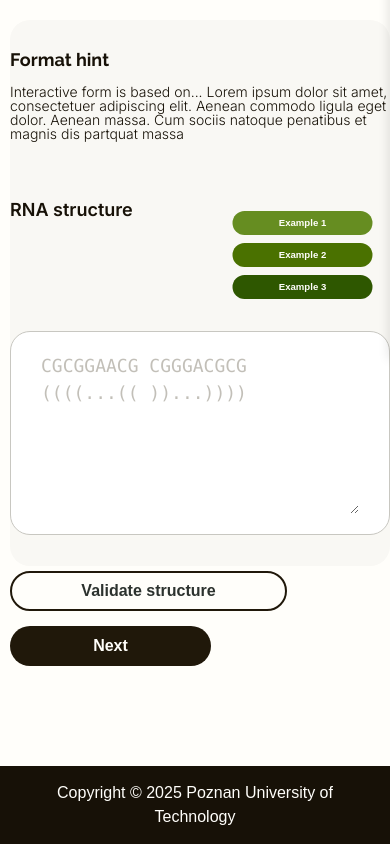
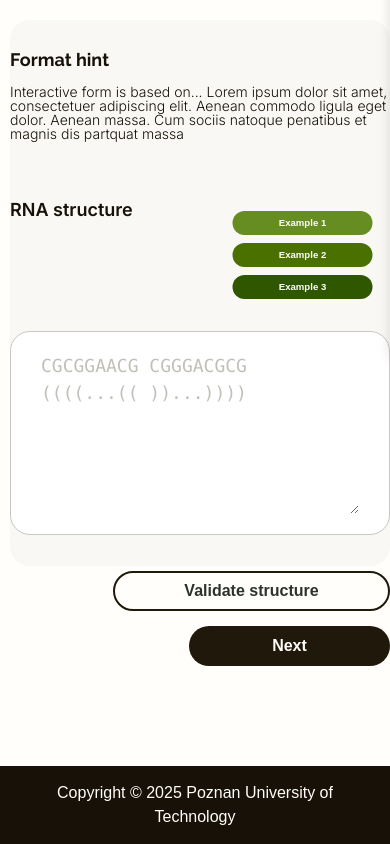
Before and after one commit to GraphaRNA-web/GraphaRNA-web, a Next.js app in the folder frontend/: page /submitJob in a window 390 px wide. Shown: the part 485-1329 px from the top of the page. Built offline with nearby package versions, Linux system fonts and the light colour scheme; a web font is replaced by a local one.

Commit message:
Poprawka przyciskow jeszcze raz do konca

```diff
--- a/frontend/app/styles/submitJob.css
+++ b/frontend/app/styles/submitJob.css
@@ -69,7 +69,7 @@
 .sjp-buttons-section{
     display: flex;
     flex-direction: row;
-    justify-content: flex-start;
+    justify-content: flex-end;
     gap: 15px;
     width: 100%;
     height: 40px;
@@ -361,6 +361,7 @@
     gap: 15px;
     height: 40px;
     width: 405px;
+    margin-left: auto;
 }
 
 @media (max-width: 1160px){
@@ -459,6 +460,7 @@
     .sjp-step1-buttons{
         flex-direction: column;
         width: 100%;
+        margin-left: auto;
     }
 
     .sjp-buttons-section{
@@ -467,5 +469,6 @@
         display: flex;
         justify-content: flex-end;
         gap: 15px;
+        align-items: flex-end;
     }
 }
```
